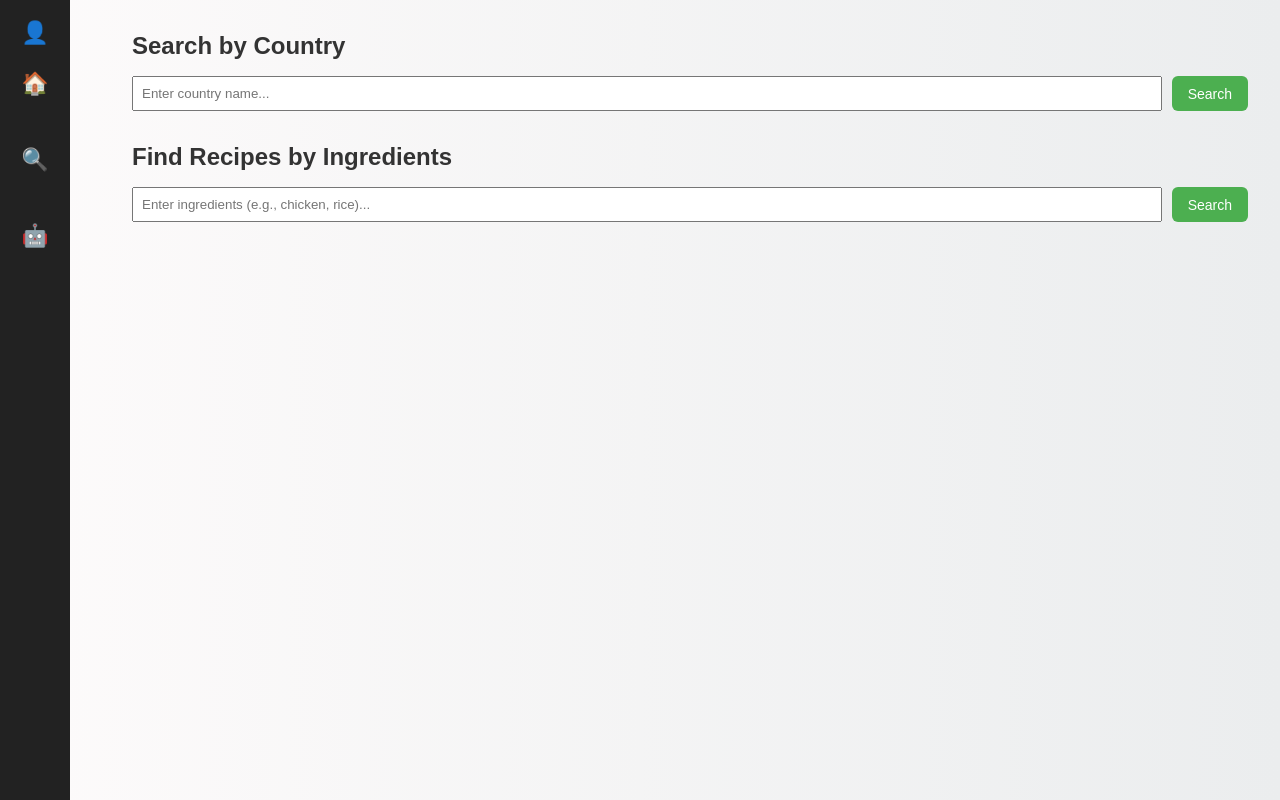
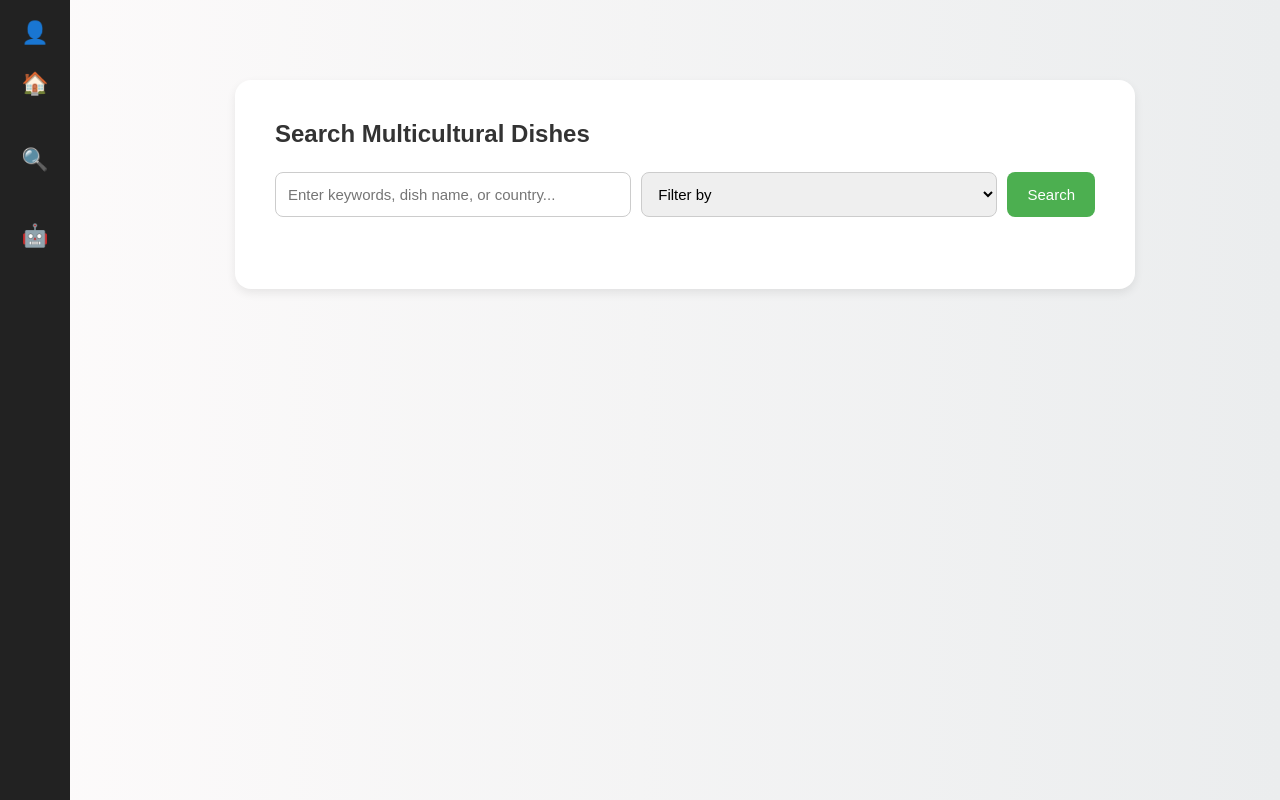
Before and after one commit to hashimsayyed76/MulticulturalFoods, a plain HTML site: page frontend/html/searchpage.html in a window 1280 px wide. Drawn offline with Linux system fonts and the light colour scheme.

Commit message:
updated elements for searchpage to unify our new look with rounded borders along with a new filter dropdown.

```diff
--- a/frontend/html/searchpage.html
+++ b/frontend/html/searchpage.html
@@ -4,34 +4,66 @@
   <meta charset="UTF-8" />
   <meta name="viewport" content="width=device-width, initial-scale=1.0" />
   <title>Search - Multicultural Foods</title>
-  <link rel="stylesheet" href="/frontend/css/style.css">
+  <link rel="stylesheet" href="../css/style.css">
   <style>
-    .main-content {
-      margin-left: 100px;
-      padding: 2rem;
+    .search-wrapper {
+      max-width: 900px;
+      margin: 40px auto;
+      background: #ffffff;
+      padding: 40px;
+      border-radius: 16px;
+      box-shadow: 0 4px 10px rgba(0,0,0,0.08);
     }
+
     .search-section {
       margin-bottom: 2rem;
     }
+
     .search-section h2 {
-      margin-bottom: 1rem;
+      font-size: 24px;
+      margin-bottom: 1.5rem;
     }
+
     .search-box {
       display: flex;
       gap: 10px;
       flex-wrap: wrap;
     }
-    .search-box input[type="text"] {
-      padding: 0.5rem;
+
+    .search-box input[type="text"],
+    .search-box select {
+      padding: 12px;
       flex: 1;
-      min-width: 250px;
+      min-width: 240px;
+      border-radius: 8px;
+      border: 1px solid #ccc;
+      font-size: 15px;
     }
+
     .search-box button {
-      padding: 0.5rem 1rem;
+      padding: 12px 20px;
+      border: none;
+      border-radius: 8px;
+      background-color: #4CAF50;
+      color: white;
       cursor: pointer;
+      font-size: 15px;
+      transition: background-color 0.3s ease;
     }
+
+    .search-box button:hover {
+      background-color: #3e9142;
+    }
+
     .results {
-      margin-top: 1.5rem;
+      margin-top: 2rem;
+    }
+
+    @media (max-width: 768px) {
+      .search-wrapper {
+        margin: 20px;
+        padding: 20px;
+      }
     }
   </style>
 </head>
@@ -46,36 +78,39 @@
 </div>
 
 <div class="main-content">
+  <div class="search-wrapper">
     <div class="search-section">
-      <h2>Search by Country</h2>
+      <h2>Search Multicultural Dishes</h2>
       <div class="search-box">
-        <input type="text" placeholder="Enter country name..." id="countrySearch" />
-        <button onclick="searchCountry()">Search</button>
+        <input type="text" id="unifiedSearch" placeholder="Enter keywords, dish name, or country...">
+        <select id="searchFilter">
+          <option value="">Filter by</option>
+          <option value="old">Old to New</option>
+          <option value="new">New to Old</option>
+          <option value="country">Country</option>
+          <option value="top">Top Rated</option>
+          <option value="contains">Contains</option>
+        </select>
+        <button onclick="performSearch()">Search</button>
       </div>
-      <div class="results" id="countryResults"></div>
+      <div class="results" id="searchResults"></div>
     </div>
-
-    <div class="search-section">
-      <h2>Find Recipes by Ingredients</h2>
-      <div class="search-box">
-        <input type="text" placeholder="Enter ingredients (e.g., chicken, rice)..." id="ingredientSearch" />
-        <button onclick="searchIngredients()">Search</button>
-      </div>
-      <div class="results" id="ingredientResults"></div>
   </div>
 </div>
 
 <script>
-    function searchCountry() {
-      const query = document.getElementById("countrySearch").value;
-      document.getElementById("countryResults").innerText =
-        query ? `Results for "${query}" will appear here.` : "Please enter a country.";
+  function performSearch() {
+    const query = document.getElementById("unifiedSearch").value.trim();
+    const filter = document.getElementById("searchFilter").value;
+
+    if (!query) {
+      document.getElementById("searchResults").innerText = "Please enter a search term.";
+      return;
     }
 
-    function searchIngredients() {
-      const query = document.getElementById("ingredientSearch").value;
-      document.getElementById("ingredientResults").innerText =
-        query ? `Recipes using: ${query}` : "Please enter ingredients.";
+    const filterMessage = filter ? ` using filter "${filter}"` : "";
+    document.getElementById("searchResults").innerText =
+            `Showing results for "${query}"${filterMessage}. (This is a placeholder result.)`;
   }
 </script>
 </body>
```
Lines whose indentation alone changed are shown as unchanged.
